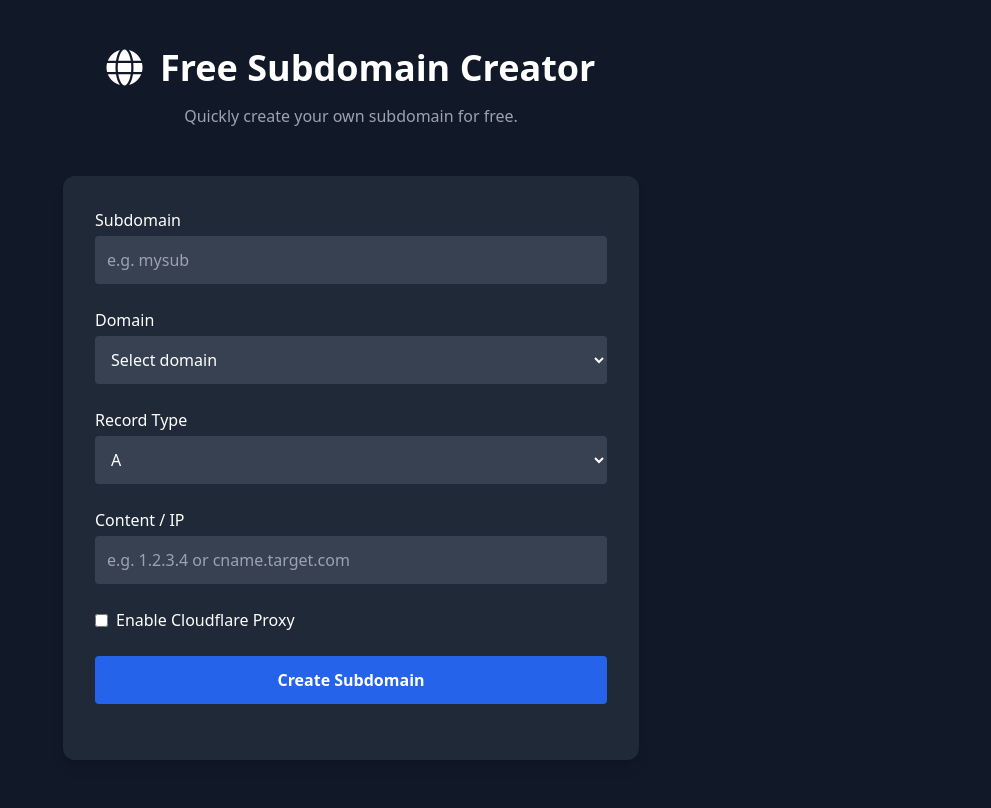
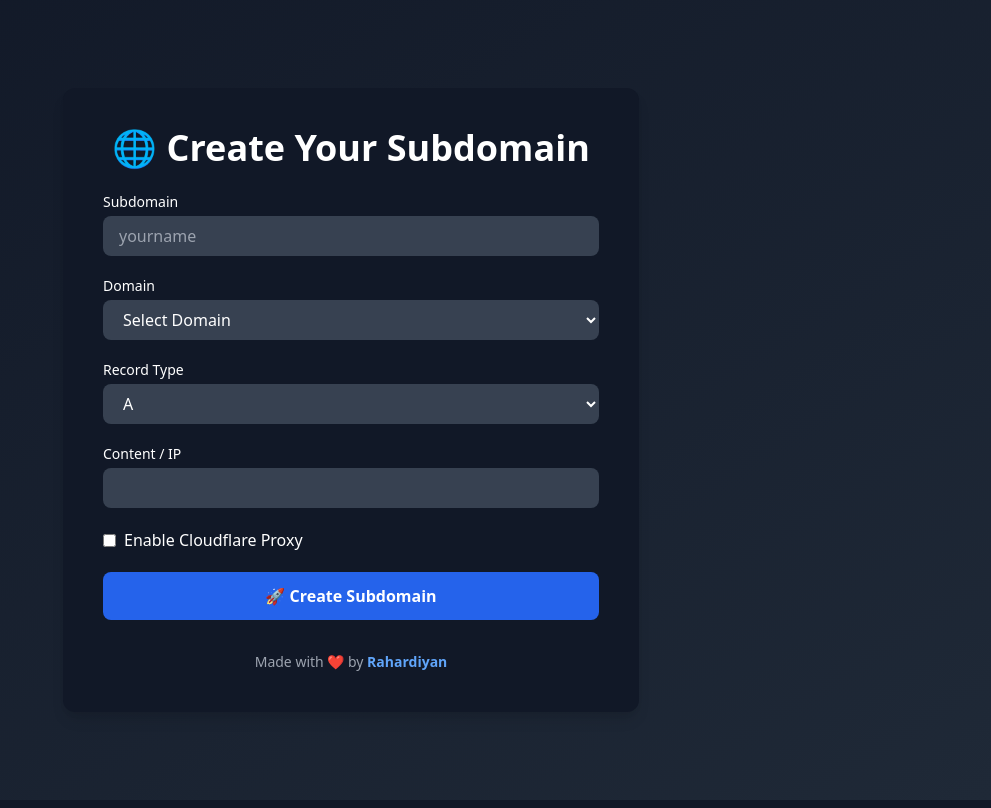
Before and after one commit to ryhardiyan/subdomain, a Flask app: page / in a window 1280 px wide. Shown: the whole page, without its empty margins (289-1280 px from the left). Run offline with Flask 2, Linux system fonts and the light colour scheme.

Commit message:
update index.html

```diff
--- a/templates/index.html
+++ b/templates/index.html
@@ -2,37 +2,33 @@
 <html lang="en">
 <head>
   <meta charset="UTF-8">
-   <meta name="viewport" content="width=device-width, initial-scale=1.0">
-   <title>Create Subdomain Free</title>
-   <link href="https://cdn.jsdelivr.net/npm/tailwindcss@2.2.19/dist/tailwind.min.css" rel="stylesheet">
-   <link rel="stylesheet" href="https://cdnjs.cloudflare.com/ajax/libs/font-awesome/6.0.0/css/all.min.css">
+  <meta name="viewport" content="width=device-width, initial-scale=1.0" />
+  <title>Create Subdomain</title>
+  <link href="https://cdn.jsdelivr.net/npm/tailwindcss@2.2.19/dist/tailwind.min.css" rel="stylesheet" />
 </head>
-<body class="bg-gray-900 min-h-screen text-white">
-   <div class="container mx-auto px-4 py-12">
-       <div class="text-center mb-12">
-           <h1 class="text-4xl font-bold mb-4">
-               <i class="fas fa-globe mr-2"></i> Free Subdomain Creator
-           </h1>
-           <p class="text-gray-400">Quickly create your own subdomain for free.</p>
-       </div>
+<body class="bg-gradient-to-br from-gray-900 to-gray-800 text-white min-h-screen flex items-center justify-center p-4">
+  <div class="w-full max-w-xl bg-gray-900 rounded-xl shadow-lg p-6 md:p-10">
+    <h1 class="text-3xl md:text-4xl font-bold text-center mb-6">🌐 Create Your Subdomain</h1>
 
-       <div class="max-w-xl mx-auto bg-gray-800 p-8 rounded-xl shadow-lg">
-           <form id="subdomainForm" class="space-y-6">
+    <form id="subdomainForm" class="space-y-5">
       <div>
-                   <label class="block mb-1 font-medium">Subdomain</label>
-                   <input type="text" id="subdomain" required class="w-full p-3 bg-gray-700 rounded focus:outline-none focus:ring focus:ring-blue-500" placeholder="e.g. mysub">
+        <label class="block text-sm font-medium mb-1">Subdomain</label>
+        <input type="text" id="subdomain" class="w-full px-4 py-2 bg-gray-700 rounded-lg focus:ring-2 ring-blue-500" required placeholder="yourname"/>
       </div>
 
       <div>
-                   <label class="block mb-1 font-medium">Domain</label>
-                   <select id="domain" required class="w-full p-3 bg-gray-700 rounded focus:outline-none focus:ring focus:ring-blue-500">
-                       <option value="">Select domain</option>
+        <label class="block text-sm font-medium mb-1">Domain</label>
+        <select id="domain" class="w-full px-4 py-2 bg-gray-700 rounded-lg focus:ring-2 ring-blue-500" required>
+          <option value="">Select Domain</option>
+          {% for domain in domains %}
+            <option value="{{ domain }}">{{ domain }}</option>
+          {% endfor %}
         </select>
       </div>
 
       <div>
-                   <label class="block mb-1 font-medium">Record Type</label>
-                   <select id="type" required class="w-full p-3 bg-gray-700 rounded focus:outline-none focus:ring focus:ring-blue-500">
+        <label class="block text-sm font-medium mb-1">Record Type</label>
+        <select id="type" class="w-full px-4 py-2 bg-gray-700 rounded-lg focus:ring-2 ring-blue-500" required>
           <option value="A">A</option>
           <option value="CNAME">CNAME</option>
           <option value="TXT">TXT</option>
@@ -40,45 +36,83 @@
       </div>
 
       <div>
-                   <label class="block mb-1 font-medium">Content / IP</label>
-                   <input type="text" id="content" required class="w-full p-3 bg-gray-700 rounded focus:outline-none focus:ring focus:ring-blue-500" placeholder="e.g. 1.2.3.4 or cname.target.com">
+        <label class="block text-sm font-medium mb-1">Content / IP</label>
+        <input type="text" id="content" class="w-full px-4 py-2 bg-gray-700 rounded-lg focus:ring-2 ring-blue-500" required/>
       </div>
 
-               <div class="flex items-center">
-                   <input type="checkbox" id="proxied" class="mr-2">
+      <div class="flex items-center space-x-2">
+        <input type="checkbox" id="proxied" class="form-checkbox text-blue-500 bg-gray-700 border-gray-600"/>
         <label for="proxied">Enable Cloudflare Proxy</label>
       </div>
 
-               <button type="submit" class="w-full bg-blue-600 hover:bg-blue-700 text-white py-3 rounded font-bold">Create Subdomain</button>
+      <button type="submit" class="w-full bg-blue-600 hover:bg-blue-700 transition px-4 py-3 rounded-lg text-white font-semibold">
+        🚀 Create Subdomain
+      </button>
     </form>
 
     <div id="result-container" class="mt-6"></div>
-       </div>
+
+    <p class="mt-8 text-center text-sm text-gray-400">
+      Made with ❤️ by <strong class="text-blue-400">Rahardiyan</strong>
+    </p>
   </div>
 
   <script>
-   document.addEventListener('DOMContentLoaded', function() {
-       const domains = {{ domains|tojson|safe }};
+    const subdomainInput = document.getElementById('subdomain');
     const domainSelect = document.getElementById('domain');
-       domains.forEach(domain => {
-           const option = document.createElement('option');
-           option.value = domain;
-           option.textContent = domain;
-           domainSelect.appendChild(option);
+    const submitBtn = document.querySelector('form button[type="submit"]');
+
+    let debounceTimer;
+
+    subdomainInput.addEventListener('input', () => {
+      clearTimeout(debounceTimer);
+      debounceTimer = setTimeout(checkSubdomain, 600);
     });
+    domainSelect.addEventListener('change', checkSubdomain);
+
+    async function checkSubdomain() {
+      const sub = subdomainInput.value.trim();
+      const dom = domainSelect.value;
+      if (!sub || !dom) return;
+
+      const response = await fetch('/check_subdomain', {
+        method: 'POST',
+        headers: { 'Content-Type': 'application/json' },
+        body: JSON.stringify({ subdomain: sub, domain: dom })
+      });
+
+      const data = await response.json();
+      let warnBox = document.getElementById('warn-box');
+      if (!warnBox) {
+        warnBox = document.createElement('div');
+        warnBox.id = 'warn-box';
+        warnBox.className = 'mt-2 text-sm';
+        subdomainInput.parentNode.appendChild(warnBox);
+      }
+
+      if (data.exists) {
+        warnBox.textContent = '❌ Subdomain already exists';
+        warnBox.classList.add('text-red-400');
+        warnBox.classList.remove('text-green-400');
+        submitBtn.disabled = true;
+      } else {
+        warnBox.textContent = '✅ Subdomain available';
+        warnBox.classList.add('text-green-400');
+        warnBox.classList.remove('text-red-400');
+        submitBtn.disabled = false;
+      }
+    }
 
     document.getElementById('subdomainForm').addEventListener('submit', async (e) => {
       e.preventDefault();
-
       const data = {
-               subdomain: document.getElementById('subdomain').value,
-               domain: document.getElementById('domain').value,
+        subdomain: subdomainInput.value,
+        domain: domainSelect.value,
         type: document.getElementById('type').value,
         content: document.getElementById('content').value,
         proxied: document.getElementById('proxied').checked
       };
 
-           try {
       const response = await fetch('/create_subdomain', {
         method: 'POST',
         headers: { 'Content-Type': 'application/json' },
@@ -86,20 +120,15 @@
       });
 
       const result = await response.json();
+      const resultContainer = document.getElementById('result-container');
 
       if (result.success) {
-                   if (result.redirect) {
-                       window.location.href = result.redirect;
+        resultContainer.innerHTML = `<div class='mt-4 p-4 bg-green-600 rounded-lg'>✅ Subdomain created successfully!</div>`;
+        document.getElementById('subdomainForm').reset();
+        submitBtn.disabled = false;
       } else {
-                       document.getElementById('result-container').innerHTML = '<p class="text-green-400">Subdomain created successfully!</p>';
+        resultContainer.innerHTML = `<div class='mt-4 p-4 bg-red-600 rounded-lg'>❌ ${result.message}</div>`;
       }
-               } else {
-                   document.getElementById('result-container').innerHTML = `<p class="text-red-400">Error: ${result.message}</p>`;
-               }
-           } catch (err) {
-               document.getElementById('result-container').innerHTML = '<p class="text-red-400">Something went wrong.</p>';
-           }
-       });
     });
   </script>
 </body>
```
Lines whose indentation alone changed are shown as unchanged.
